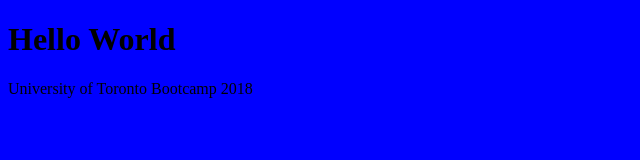
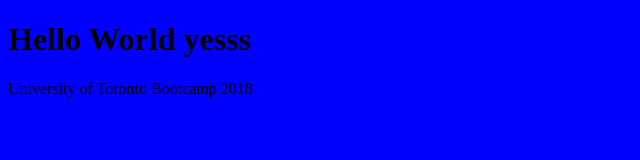
Before and after one commit to alexisyepes/_alexisyepes_.github.io, a plain HTML site: page index.html in a window 1280 px wide. Shown: the whole page, without its empty margins (0-640 px from the left). Drawn offline with Linux system fonts and the light colour scheme.

Commit message:
first change

```diff
--- a/index.html
+++ b/index.html
@@ -7,7 +7,7 @@
     <title>Document</title>
 </head>
 <body style="background-color: blue;">
-    <h1>Hello World</h1>
+    <h1>Hello World yesss</h1>
 
     <p>University of Toronto Bootcamp 2018</p>
 </body>
```
